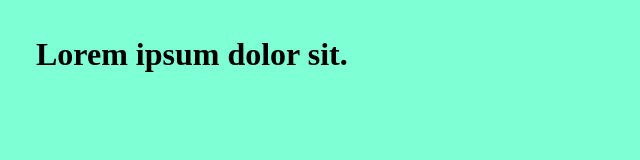
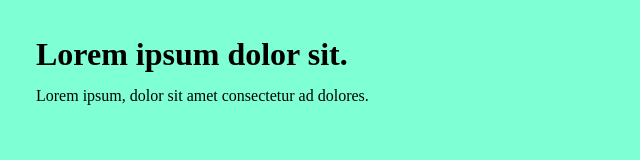
Before and after one commit to tamanna-murad/github-practice, a plain HTML site: page index.html in a window 1280 px wide. Shown: the whole page, without its empty margins (0-640 px from the left). Drawn offline with Linux system fonts and the light colour scheme.

Commit message:
add para

```diff
--- a/index.html
+++ b/index.html
@@ -8,5 +8,6 @@
   </head>
   <body>
     <h1>Lorem ipsum dolor sit.</h1>
+    <p>Lorem ipsum, dolor sit amet consectetur ad dolores.</p>
   </body>
 </html>
```
